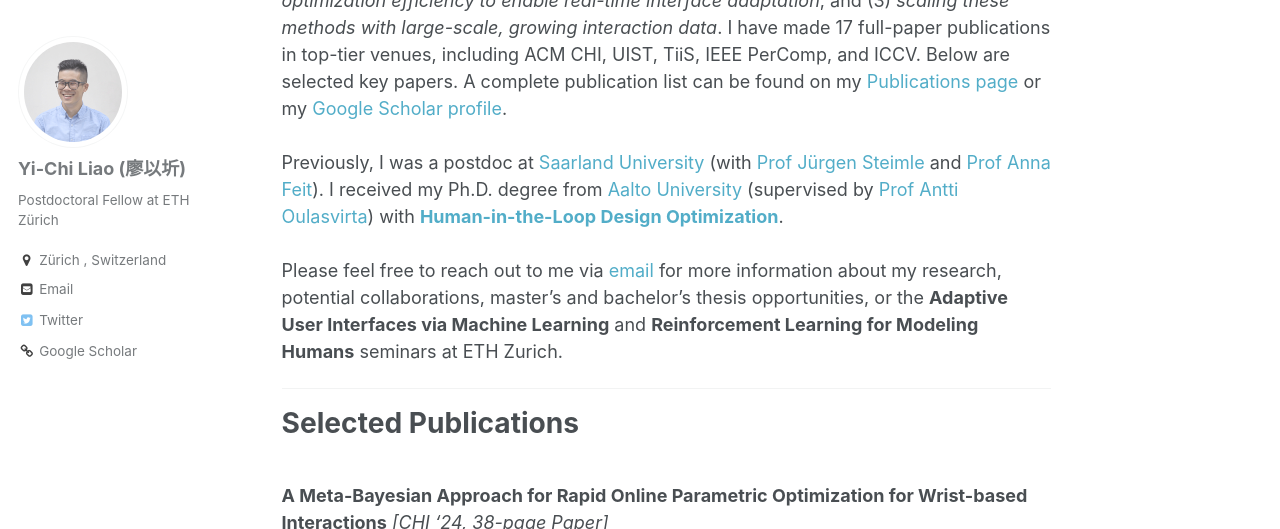
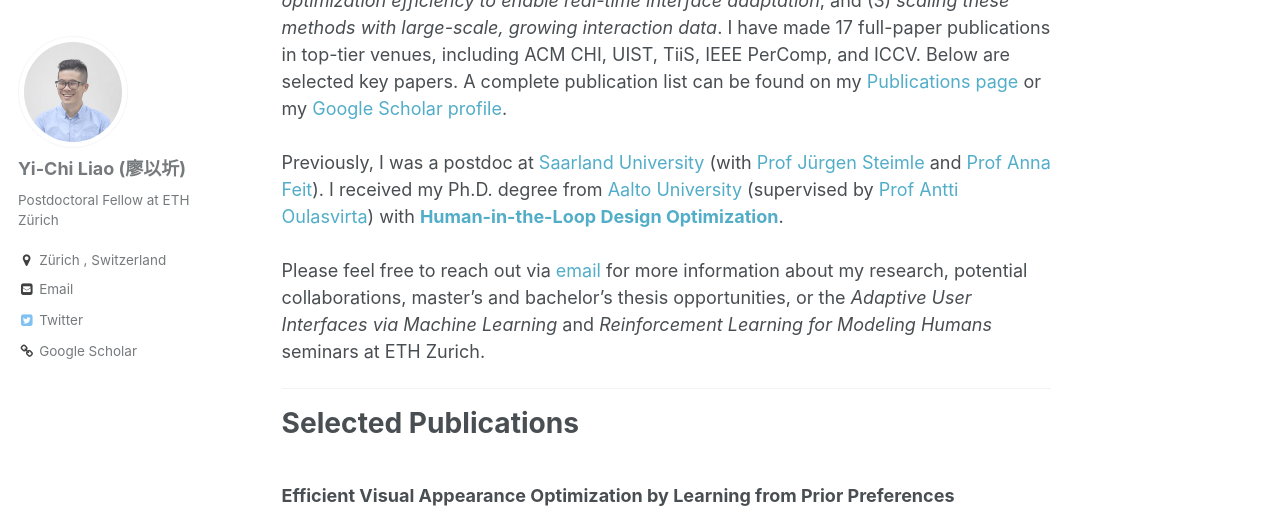
Before and after one commit to yichiliao/yichiliao.github.io, a Jekyll site: the page built from _pages/about.md, in a window 1280 px wide and 900 px high, scrolled down 463 px, cut to the strip 0-529 px from the top of the window. Built offline with Jekyll 4.4.1, drawn with Linux system fonts in a browser that asks for light colours.

Commit message:
updating about

```diff
--- a/_pages/about.md
+++ b/_pages/about.md
@@ -19,7 +19,7 @@ Below are selected key papers. A complete publication list can be found on my [P
 Previously, I was a postdoc at [Saarland University](https://www.uni-saarland.de/en/home.html) (with [Prof Jürgen Steimle](https://hci.cs.uni-saarland.de/people/juergen-steimle/) and [Prof Anna Feit](http://annafeit.de/)). I received my Ph.D. degree from [Aalto University](https://www.aalto.fi/en) (supervised by [Prof Antti Oulasvirta](https://users.aalto.fi/~oulasvir/)) with [**Human-in-the-Loop Design Optimization**](https://drive.google.com/file/d/1UcH6LuV7GiyRMvrVb9EZ34z-FeGPDBS7/view?usp=sharing).
 <br>
 <br>
-Please feel free to reach out to me via [email](mailto:yichi.liao@inf.ethz.ch) for more information about my research, potential collaborations, master’s and bachelor’s thesis opportunities, or the **Adaptive User Interfaces via Machine Learning** and **Reinforcement Learning for Modeling Humans** seminars at ETH Zurich.
+Please feel free to reach out via [email](mailto:yichi.liao@inf.ethz.ch) for more information about my research, potential collaborations, master’s and bachelor’s thesis opportunities, or the *Adaptive User Interfaces via Machine Learning* and *Reinforcement Learning for Modeling Humans* seminars at ETH Zurich.
 
 
 ------
@@ -27,7 +27,7 @@ Please feel free to reach out to me via [email](mailto:yichi.liao@inf.ethz.ch) f
 Selected Publications
 ======
 <br>
-**A Meta-Bayesian Approach for Rapid Online Parametric Optimization for Wrist-based Interactions** *[CHI '24, 38-page Paper]*<br>
+**Efficient Visual Appearance Optimization by Learning from Prior Preferences**<br>
 <iframe width="560" height="315" src="https://www.youtube.com/embed/pxLGCKIEhjc" title="YouTube video player" frameborder="0" allow="accelerometer; autoplay; clipboard-write; encrypted-media; gyroscope; picture-in-picture" allowfullscreen></iframe>
 
 Wrist-based input often requires tuning parameter settings in correspondence to between-user and between-session differences, such as variations in hand anatomy, wearing position, posture, etc. Traditionally, users either work with predefined parameter values not optimized for individuals or undergo time-consuming calibration processes. We propose an online Bayesian Optimization (BO)-based method for rapidly determining the user-specific optimal settings of wrist-based pointing. Specifically, we develop a meta-Bayesian optimization (meta-BO) method, differing from traditional human-in-the-loop BO: By incorporating meta-learning of prior optimization data from a user population with BO, meta-BO enables rapid calibration of parameters for new users with a handful of trials. We evaluate our method with two representative and distinct wrist-based interactions: absolute and relative pointing. On a weighted-sum metric that consists of completion time, aiming error, and trajectory quality, meta-BO improves absolute pointing performance by 22.92% and 21.35% compared to BO and manual calibration, and improves relative pointing performance by 25.43% and 13.60%.
@@ -36,6 +36,8 @@ Wrist-based input often requires tuning parameter settings in correspondence to
 In Proc. CHI '24 //
 [[Project Page](https://dl.acm.org/doi/full/10.1145/3613904.3642071)], [[Paper](https://dl.acm.org/doi/pdf/10.1145/3613904.3642071)], [[Video](https://www.youtube.com/watch?v=pxLGCKIEhjc)],  [[Presentation](https://www.youtube.com/watch?v=2mcCpN3DCyM)]
 
+
+------
 
 <br>
 **A Meta-Bayesian Approach for Rapid Online Parametric Optimization for Wrist-based Interactions.** <br>
```
